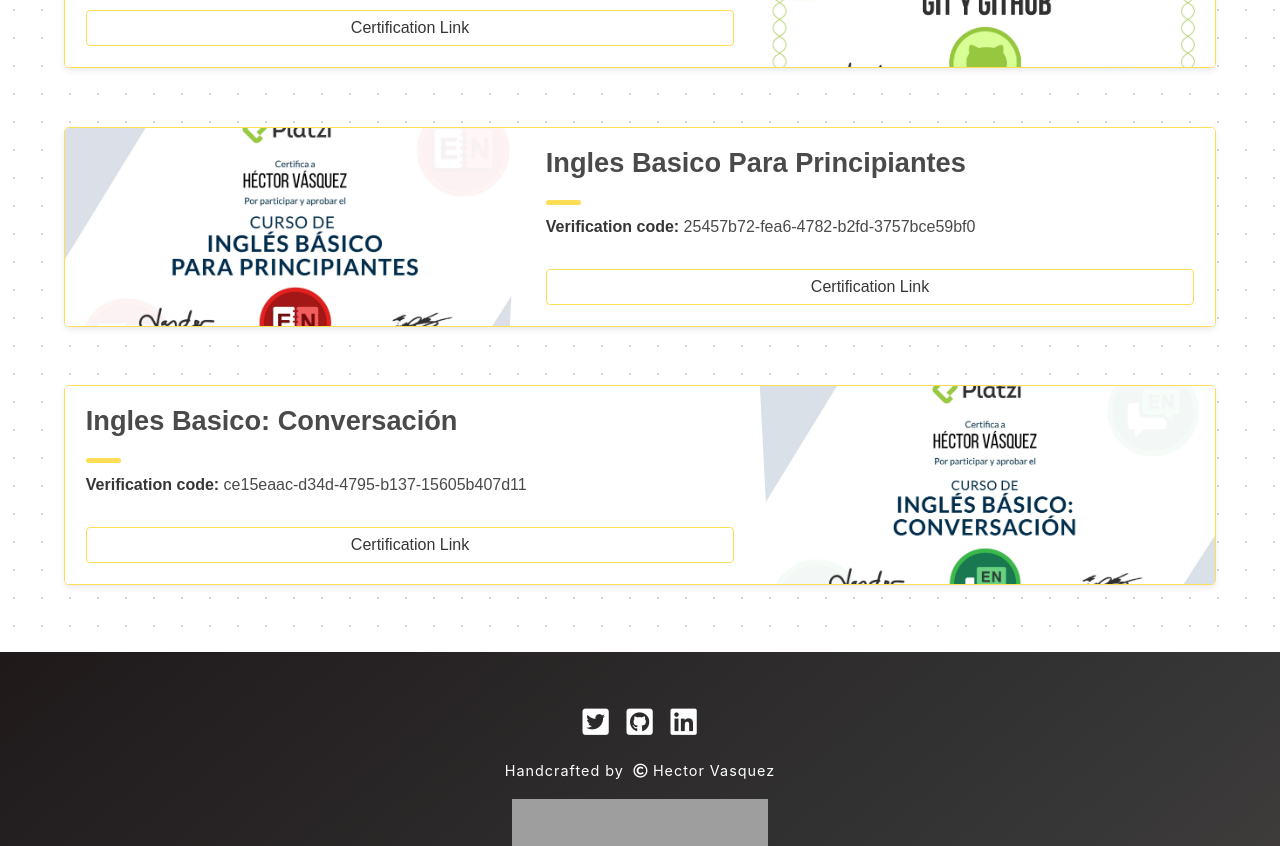
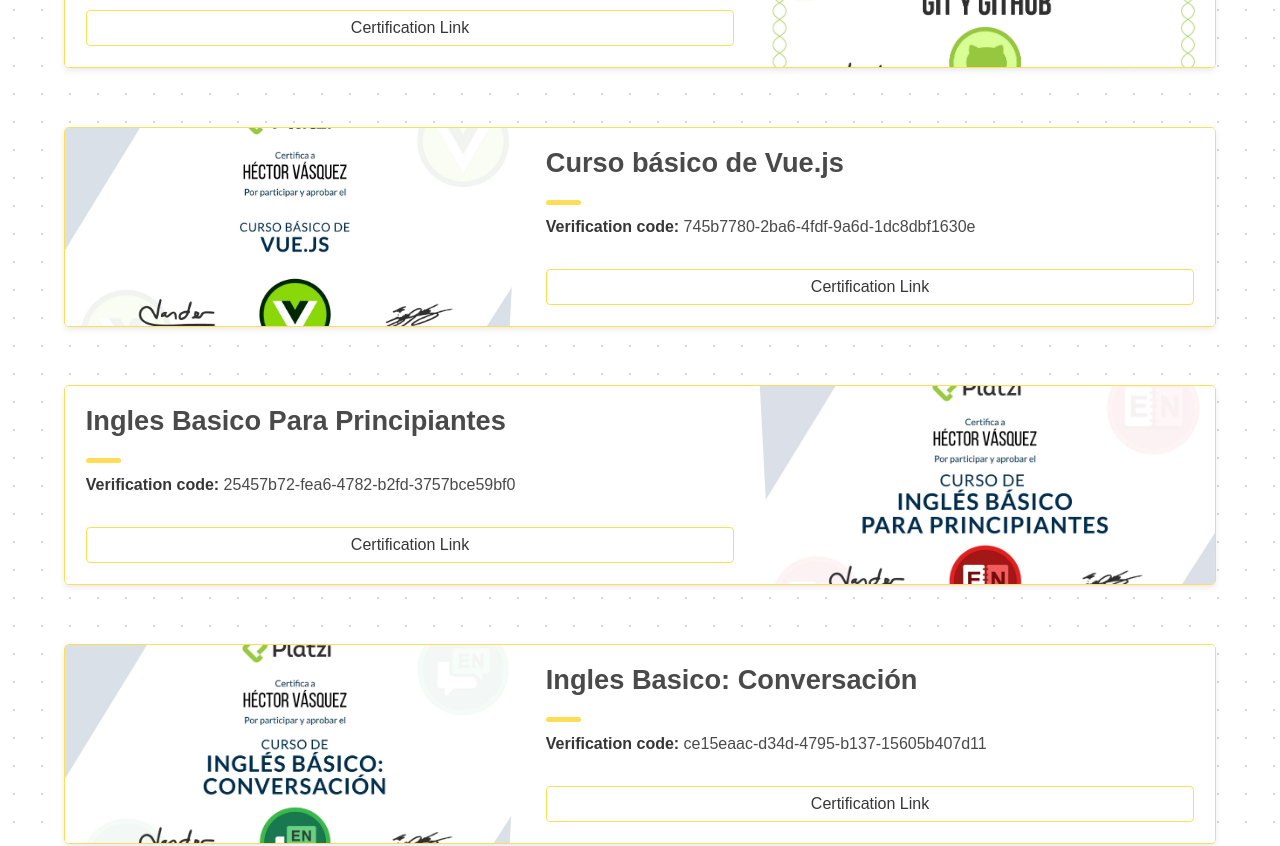
Before and after one commit to Hvasquezdev/portfolio-vue, a Vue app: page /certifications in a window 1280 px wide. Shown: the part 1040-1886 px from the top of the page. Built offline with nearby package versions, Linux system fonts and the light colour scheme; grey boxes are pictures that could not be loaded.

Commit message:
Vue Basic Certification

```diff
--- a/src/constants/certifications.js
+++ b/src/constants/certifications.js
@@ -24,6 +24,12 @@
     code: '8303fa26-c3b0-4ff5-8157-b936c8fe0558'
   },
   {
+    img: require('../assets/vue-basico.png'),
+    name: 'Curso básico de Vue.js',
+    link: 'https://platzi.com/@hector398/curso/1111-vuejs/diploma/detalle/',
+    code: '745b7780-2ba6-4fdf-9a6d-1dc8dbf1630e'
+  },
+  {
     img: require('../assets/ingles-basico.png'),
     name: 'Ingles Basico Para Principiantes',
     link: 'https://platzi.com/@hector398/curso/1358-ingles-basico/diploma/detalle/',
```
Also changed, not shown: src/assets/vue-basico.png (added).
